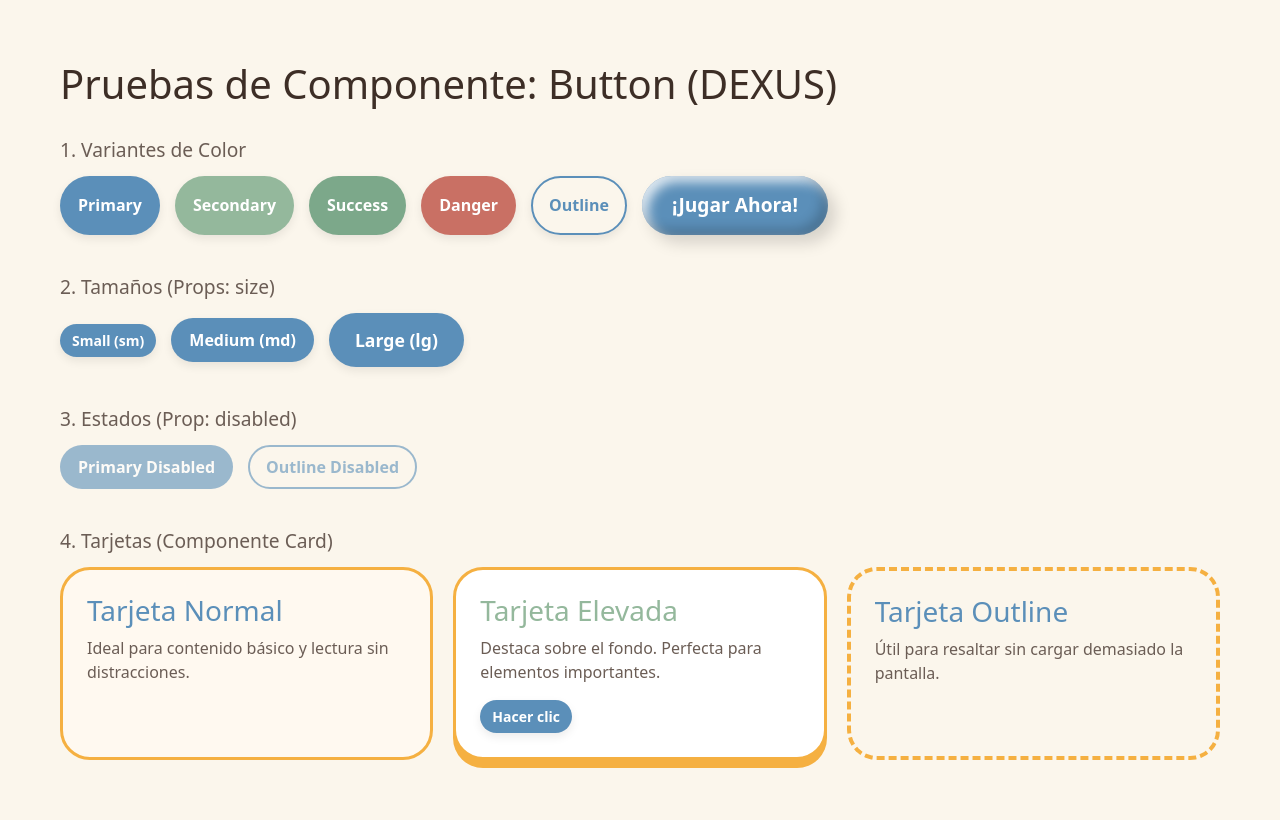
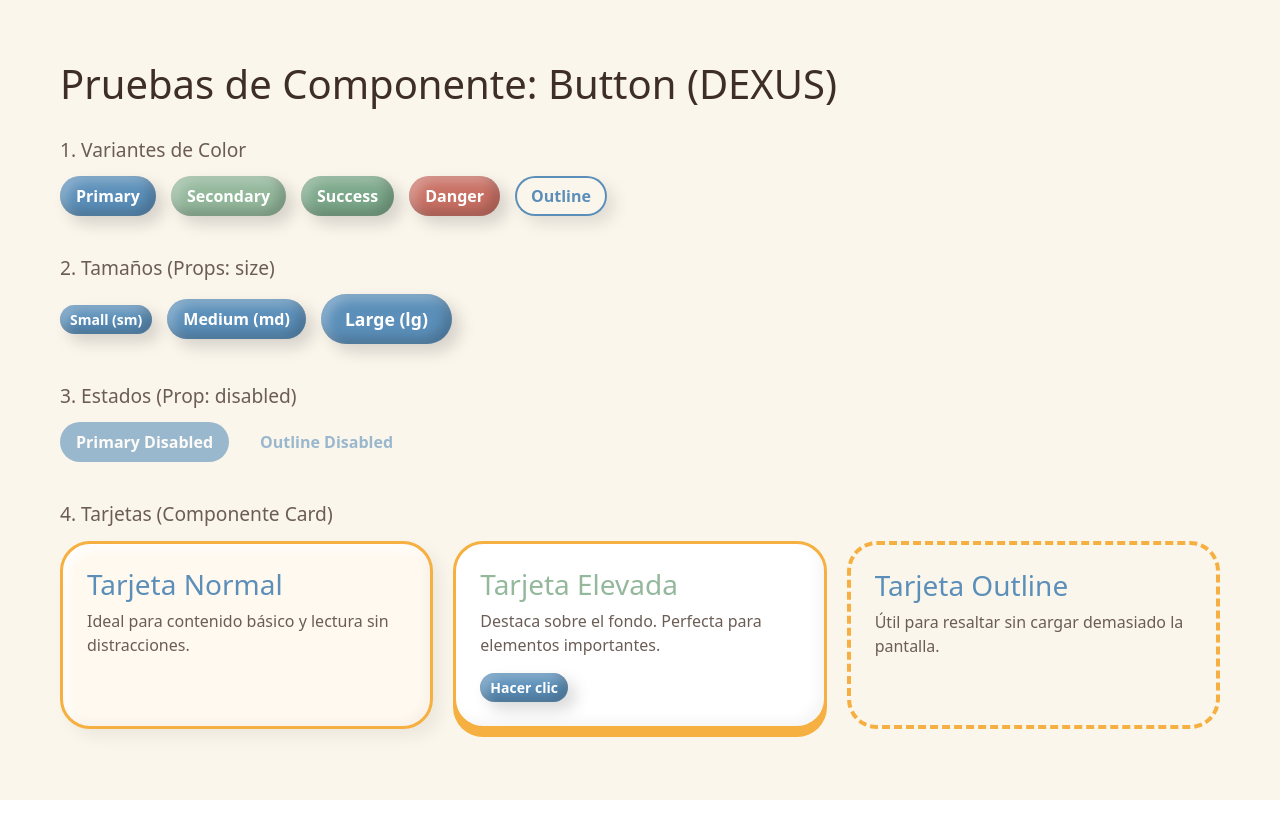
Before and after one commit to mateogarzon90-png/dexus-cuidar-el-alma, a React (Vite) app in the folder dexus-design-system/: page / in a window 1280 px wide. Built offline with nearby package versions, Linux system fonts and the light colour scheme.

Commit message:
Style - anadido style plastilina a los componentes Button y Card

```diff
--- a/dexus-design-system/src/App.jsx
+++ b/dexus-design-system/src/App.jsx
@@ -21,8 +21,6 @@ function App() {
           <Button variant="success">Success</Button>
           <Button variant="danger">Danger</Button>
           <Button variant="outline">Outline</Button>
-          <Button variant="plastilina" size="lg">¡Jugar Ahora!</Button>
-
         </div>
       </section>
 
--- a/dexus-design-system/src/components/ui/Button/Button.css
+++ b/dexus-design-system/src/components/ui/Button/Button.css
@@ -1,54 +1,58 @@
 /* frontend/src/components/ui/Button/Button.css */
 
-/* --- 1. CLASE BASE Y MOVIMIENTO --- */
+/* --- 1. CLASE BASE Y MOVIMIENTO (Plastilina Global) --- */
 .dexus-btn {
-  /* 1. box-sizing evita que los bordes sumen tamaño al botón */
   box-sizing: border-box;
   font-family: inherit;
   border-radius: 50px;
 
-  /* 2. TODOS tienen borde, pero invisible. Así no hay saltos de tamaño */
-  border: 2px solid transparent;
+  /* FIX: Quitamos el borde transparente para que no rompa el 3D */
+  border: none;
 
   cursor: pointer;
   font-weight: 700;
-
-  /* 3. Especificamos EXACTAMENTE qué animar, prohibido usar "all" */
-  transition: transform 0.3s cubic-bezier(0.175, 0.885, 0.32, 1.275),
-              box-shadow 0.3s ease,
-              background-color 0.2s ease,
-              border-color 0.2s ease;
-
+  transition: all 0.3s cubic-bezier(0.175, 0.885, 0.32, 1.275);
   display: inline-flex;
   align-items: center;
   justify-content: center;
-  box-shadow: 0 4px 10px rgba(0, 0, 0, 0.08);
+
+  /* Sombras de Plastilina Globales */
+  box-shadow:
+    8px 8px 16px rgba(0, 0, 0, 0.15),
+    inset -6px -6px 12px rgba(0, 0, 0, 0.2),
+    inset 6px 6px 12px rgba(255, 255, 255, 0.3);
 
   -webkit-backface-visibility: hidden;
   backface-visibility: hidden;
   transform: translateZ(0);
-
 }
 
 /* Efecto global para TODOS los botones al pasar el ratón */
 .dexus-btn:hover:not(:disabled) {
-  transform: translateY(-3px) scale(1.02)translateZ(0);
-  box-shadow: 0 8px 15px rgba(0, 0, 0, 0.12);
+  transform: translateY(-3px) scale(1.02) translateZ(0);
+  /* Aumentamos la sombra para que parezca que se levanta */
+  box-shadow:
+    10px 10px 20px rgba(0, 0, 0, 0.15),
+    inset -6px -6px 12px rgba(0, 0, 0, 0.2),
+    inset 6px 6px 12px rgba(255, 255, 255, 0.5);
 }
 
 /* Efecto global para TODOS los botones al hacer clic (se hunden) */
 .dexus-btn:active:not(:disabled) {
-  transform: translateY(2px) scale(0.98)translateZ(0);
-  box-shadow: 0 2px 5px rgba(0, 0, 0, 0.05);
+  transform: translateY(2px) scale(0.95) translateZ(0);
+  /* Reducimos la sombra porque está aplastado */
+  box-shadow:
+    2px 2px 5px rgba(0, 0, 0, 0.1),
+    inset -4px -4px 8px rgba(0, 0, 0, 0.25),
+    inset 4px 4px 8px rgba(255, 255, 255, 0.4);
 }
 
 .dexus-btn:disabled {
   opacity: 0.6;
   cursor: not-allowed;
   transform: none;
-  box-shadow: none;
+  box-shadow: none; /* Un botón desactivado pierde su relieve */
 }
-
 /* --- 2. TAMAÑOS --- */
 .dexus-btn-lg { padding: 12px 24px; font-size: 1.1rem; }
 .dexus-btn-md { padding: 8px 16px; font-size: 1rem; }
@@ -92,43 +96,23 @@
   background-color: #a8584d; /* Añadido un hover más oscuro para el rojo peligro */
 }
 
-/* --- 3. VARIANTE OUTLINE CORREGIDA --- */
+
+/* --- 3. VARIANTE OUTLINE (Efecto Luz / Blanco) --- */
 .dexus-btn-outline {
-  background-color: transparent;
+  /* TRUCO ANTI-PARPADEO: Blanco al 0% de opacidad en vez de 'transparent' */
+  background-color: rgba(255, 255, 255, 0);
   color: #5B8FB9;
-  /* Como ya tiene borde de 2px la clase base, aquí solo le damos color */
-  border-color: #5B8FB9;
+
+  box-shadow:
+    inset 0 0 0 2px #5B8FB9,
+    8px 8px 16px rgba(0, 0, 0, 0.1);
 }
 
 .dexus-btn-outline:hover:not(:disabled) {
-  background-color: #FBF6EC;
+  /* ¡Tu genial idea! El botón se llena de luz blanca pura */
+  background-color: #FFFFFF;
+
+  box-shadow:
+    inset 0 0 0 2px #5B8FB9,
+    10px 10px 20px rgba(0, 0, 0, 0.15);
 }
-
-
-
-.dexus-btn-plastilina {
-  background-color: #5B8FB9; /* Un rojo/rosa vibrante y amigable */
-  color: white;
-  border: none;
-  padding: 15px 30px;
-  border-radius: 50px; /* Bordes muy redondos (píldora) */
-  font-weight: bold;
-  font-size: 1.2rem;
-  cursor: pointer;
-  transition: all 0.2s ease; /* Transición suave para la animación */
-
-  /* El secreto del efecto plastilina */
-  box-shadow:
-    8px 8px 16px rgba(0, 0, 0, 0.15),             /* 1. Sombra exterior (profundidad en la página) */
-    inset -6px -6px 12px rgba(0, 0, 0, 0.2),      /* 2. Sombra interna oscura (crea la barriga/volumen inferior) */
-    inset 6px 6px 12px rgba(255, 255, 255, 0.8);  /* 3. Sombra interna blanca (crea el reflejo de luz superior) */
-}
-
-/* Efecto al hacer clic (apretar la plastilina) */
-.dexus-btn-plastilina:active {
-  transform: scale(0.92); /* El botón se encoge un poco */
-  box-shadow:
-    4px 4px 8px rgba(0, 0, 0, 0.1),
-    inset -4px -4px 8px rgba(0, 0, 0, 0.2),
-    inset 4px 4px 8px rgba(255, 255, 255, 0.8);
-}
--- a/dexus-design-system/src/components/ui/Card/Card.css
+++ b/dexus-design-system/src/components/ui/Card/Card.css
@@ -1,52 +1,68 @@
-/* --- 1. BASE DE LA TARJETA (Kids UI Dinámico) --- */
+/* --- 1. BASE DE LA TARJETA (Kids UI Definitivo) --- */
 .dexus-card {
-  border-radius: 30px; /* Bordes extra redondos, casi como nubes */
+  border-radius: 30px;
   padding: 24px;
   color: #3D2E26;
   box-sizing: border-box;
   width: 100%;
   font-family: inherit;
-
-  /* Animación de rebote fluida para que parezca viva al pasar el ratón */
   transition: all 0.3s cubic-bezier(0.175, 0.885, 0.32, 1.275);
 }
 
-/* Efecto global: todas las tarjetas "saltan" un poquito al pasar el ratón */
-.dexus-card:hover {
-  transform: translateY(-5px);
+/* --- 2. VARIANTES CLAY-BRUTALISM (Juguete de Plastilina) --- */
+
+/* Normal: Fondo crema, borde miel grueso y textura suave en el centro */
+.dexus-card-normal {
+  background-color: #FFF9F0;
+  border: 3px solid #F5B041; /* Recuperamos el borde miel */
+
+  /* Sombra exterior suave + reflejos internos de plastilina */
+  box-shadow:
+    8px 8px 16px rgba(0, 0, 0, 0.06),
+    inset -5px -5px 10px rgba(0, 0, 0, 0.03),
+    inset 5px 5px 10px rgba(255, 255, 255, 0.9);
 }
 
-/* --- 2. VARIANTES CON COLOR MIEL (#F5B041) --- */
-
-/* Normal: Fondo crema muy suave con un borde miel sólido */
-.dexus-card-normal {
-  background-color: #FFF9F0;
-  border: 3px solid #F5B041;
-  box-shadow: none;
-
+.dexus-card-normal:hover {
+  transform: translateY(-4px);
+  box-shadow:
+    12px 12px 20px rgba(0, 0, 0, 0.06),
+    inset -5px -5px 10px rgba(0, 0, 0, 0.03),
+    inset 5px 5px 10px rgba(255, 255, 255, 0.9);
 }
 
-/* Elevada: El efecto "Juguete 3D". Sombra sólida gruesa en color miel */
+/* Elevada: El Bloque 3D perfecto. Borde miel, sombra dura y centro de goma */
 .dexus-card-elevada {
   background-color: #FFFFFF;
-  border: 3px solid #F5B041;
-  /* Esta es la magia: una sombra dura que le da volumen físico */
-  box-shadow: 0 8px 0 #F5B041;
+  border: 3px solid #F5B041; /* Recuperamos el borde miel */
+
+  /* 1. Sombra dura miel (el bloque 3D)
+     2. Sombra interna oscura (volumen)
+     3. Sombra interna blanca (brillo superior) */
+  box-shadow:
+    0 8px 0 #F5B041,
+    inset -6px -6px 12px rgba(0, 0, 0, 0.04),
+    inset 6px 6px 12px rgba(255, 255, 255, 1);
 }
 
-/* Al pasar el ratón, la tarjeta elevada flota un poco más y la sombra crece */
+/* Al pasar el ratón, el bloque salta y la sombra dura crece */
 .dexus-card-elevada:hover {
-  transform: translateY(-8px);
-  box-shadow: 0 11px 0 #F5B041;
+  transform: translateY(-6px);
+  box-shadow:
+    0 14px 0 #F5B041,
+    inset -6px -6px 12px rgba(0, 0, 0, 0.04),
+    inset 6px 6px 12px rgba(255, 255, 255, 1);
 }
 
-/* Outline: Estilo "cuaderno de actividades" o recortable */
+/* Outline: Cuaderno de actividades */
 .dexus-card-outline {
-  background-color: transparent;
-  /* Borde punteado grueso súper divertido */
+  background-color: rgba(255, 255, 255, 0);
   border: 4px dashed #F5B041;
+  box-shadow: none;
 }
 
 .dexus-card-outline:hover {
-  background-color: rgba(245, 176, 65, 0.1); /* Se tiñe un poquito de miel al vuelo */
+  background-color: rgba(255, 255, 255, 0.8); /* Luz blanca al hacer hover */
+  transform: translateY(-4px);
+  box-shadow: 0 8px 15px rgba(0, 0, 0, 0.05); /* Sombra muy sutil al flotar */
 }
```
